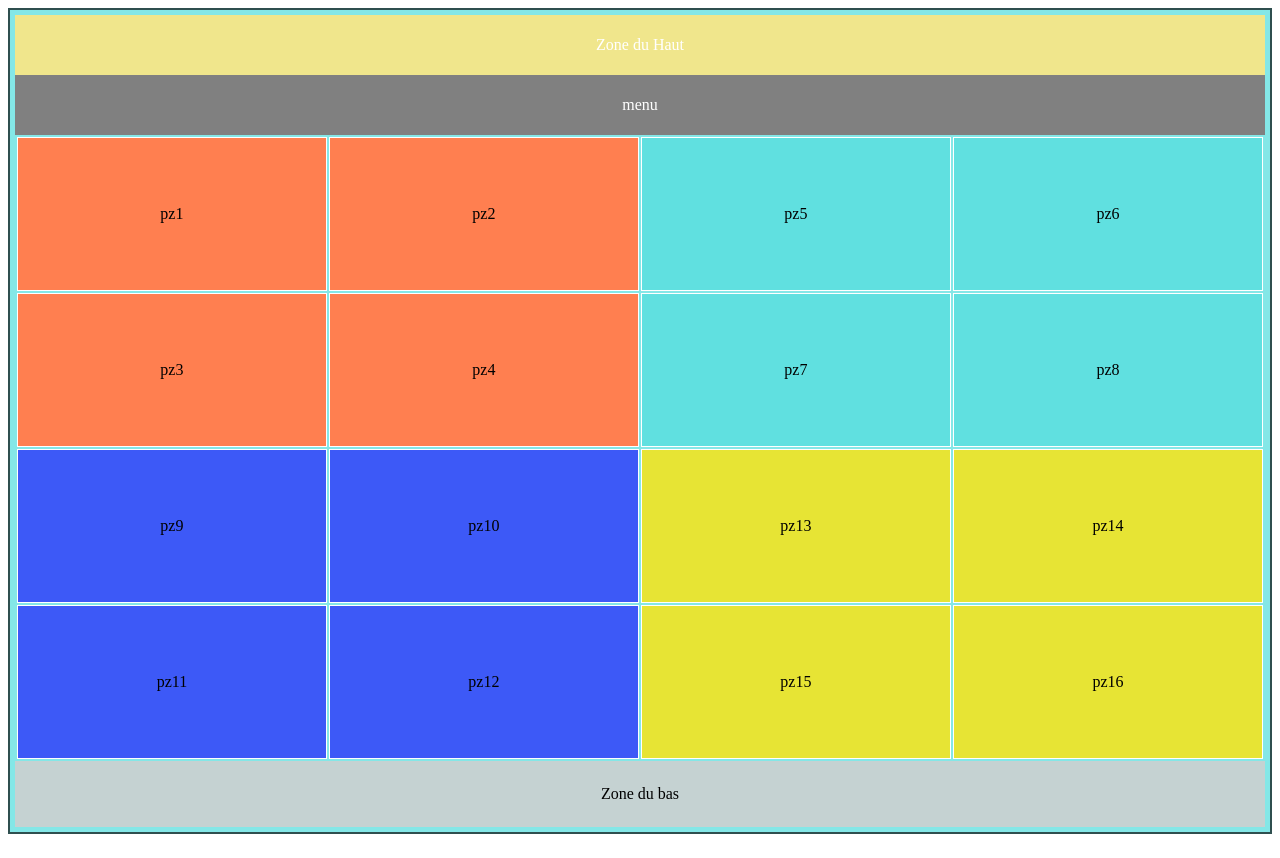
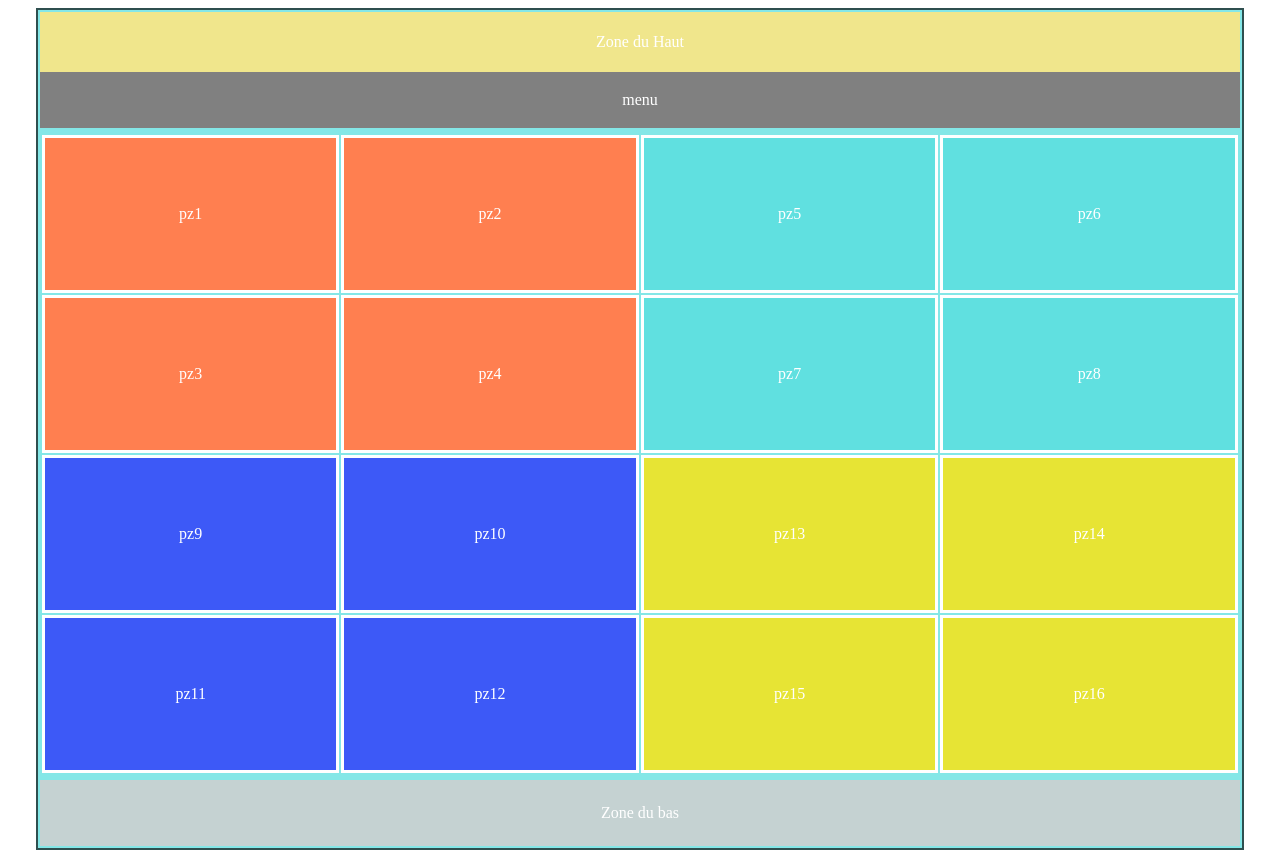
Before and after one commit to oODjoOo/exo, a plain HTML site: page JOUR6/tableaucarre.html in a window 1280 px wide. Drawn offline with Linux system fonts and the light colour scheme.

Commit message:
tableau2

```diff
--- a/JOUR6/tableaucarre.css
+++ b/JOUR6/tableaucarre.css
@@ -7,6 +7,7 @@ header {
 
 footer {
     text-align: center;
+    color: white;
     background-color: rgba(223, 202, 202, 0.712);
     margin: 0px;
     padding: 8px;
@@ -16,27 +17,29 @@ nav {
     color: white;
     text-align: center;
     background-color: gray;
-    padding: 5px;
+    padding: 3px;
 }
 
 #container {
+    margin-left: auto;
+    margin-right: auto;
+    width: 1200px;
 	border: 2px solid darkslategray;
-    padding: 5px;
+    padding: 2px;
     background-color: rgb(132, 231, 231);
 }
 
 tbody {
+    color: white;
     padding: 200px;
     text-align: center;
-    border-collapse: collapse;
 }
 
 tr,
 td {
-	border: 1px solid rgb(255, 255, 255);
+	border: 3px solid rgb(255, 255, 255);
     width: 500px;
     height: 150px;
-    border-collapse: collapse;
 }
 
 .topleft {
@@ -54,3 +57,8 @@ td {
 .botright {
     background-color: rgb(231, 228, 52);
 }
+
+table {
+    padding-top: 5px;
+    padding-bottom: 5px;
+}
```
